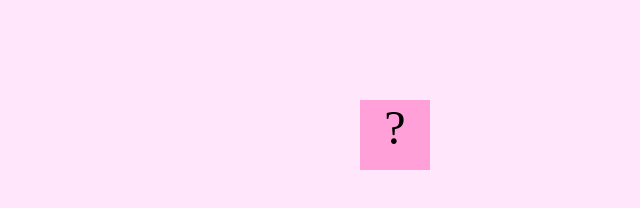
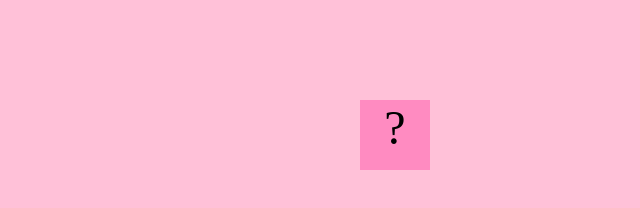
Before and after one commit to Dirvy/dirvy.github.io, a plain HTML site: page projects/bouncing-box/index.html in a window 1280 px wide. Shown: the whole page, without its empty margins (640-1280 px from the left). Drawn offline with Linux system fonts and the light colour scheme.

Commit message:
changed background

```diff
--- a/projects/bouncing-box/index.html
+++ b/projects/bouncing-box/index.html
@@ -8,7 +8,7 @@
 		.box {
 			width: 70px;
 			height: 70px;
-			background-color: rgb(255, 161, 216);
+			background-color: rgb(255, 139, 193);
 			font-size: 300%;
 			text-align: center;
 			user-select: none;
@@ -19,7 +19,7 @@
 		}
 		.board{
 			height: 100vh;
-			background-color: rgb(255, 230, 250)
+			background-color: rgb(255, 193, 216)
 			}
 	</style>
 	<!-- 	<script src="//cdnjs.cloudflare.com/ajax/libs/jquery/2.1.1/jquery.min.js"></script> -->
```
